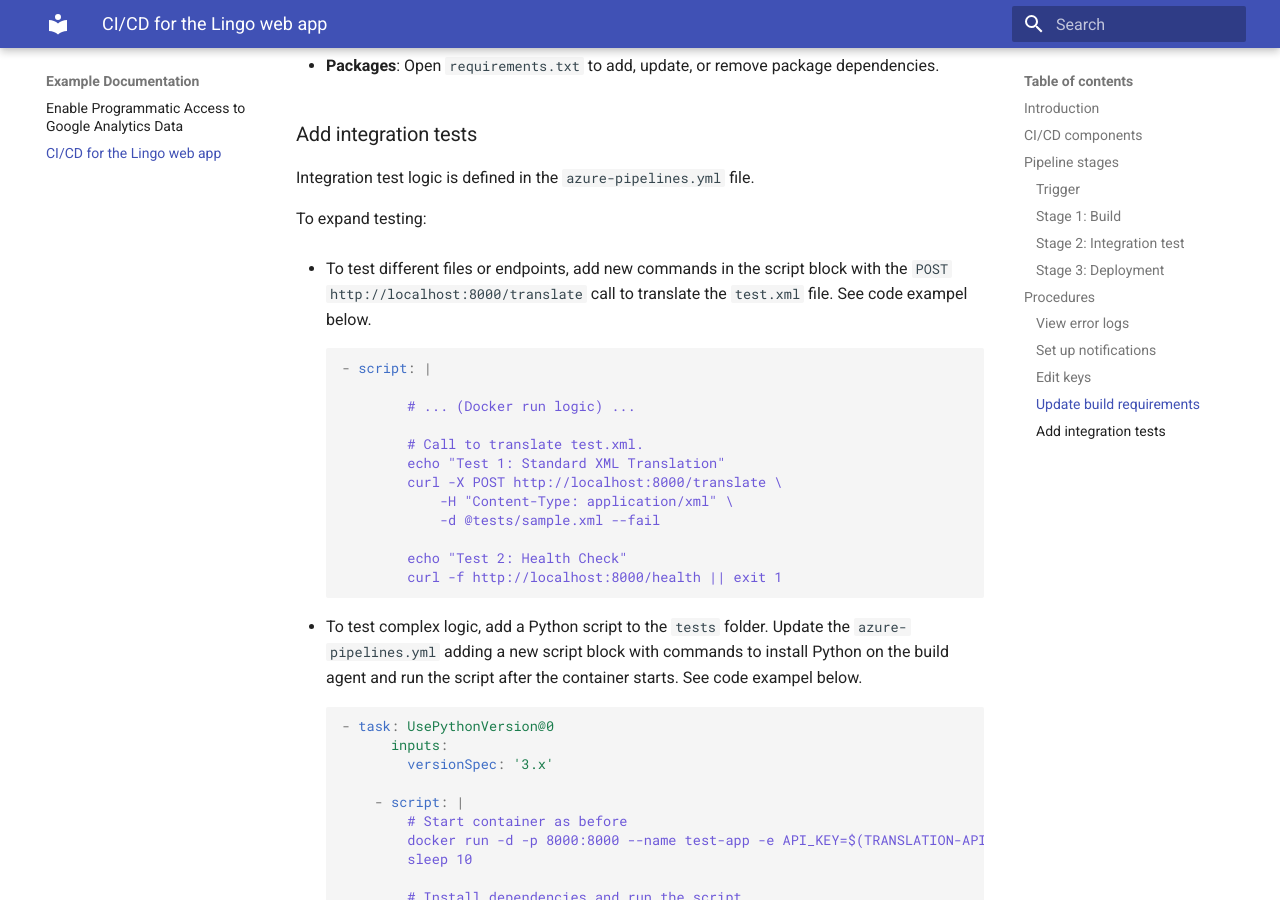
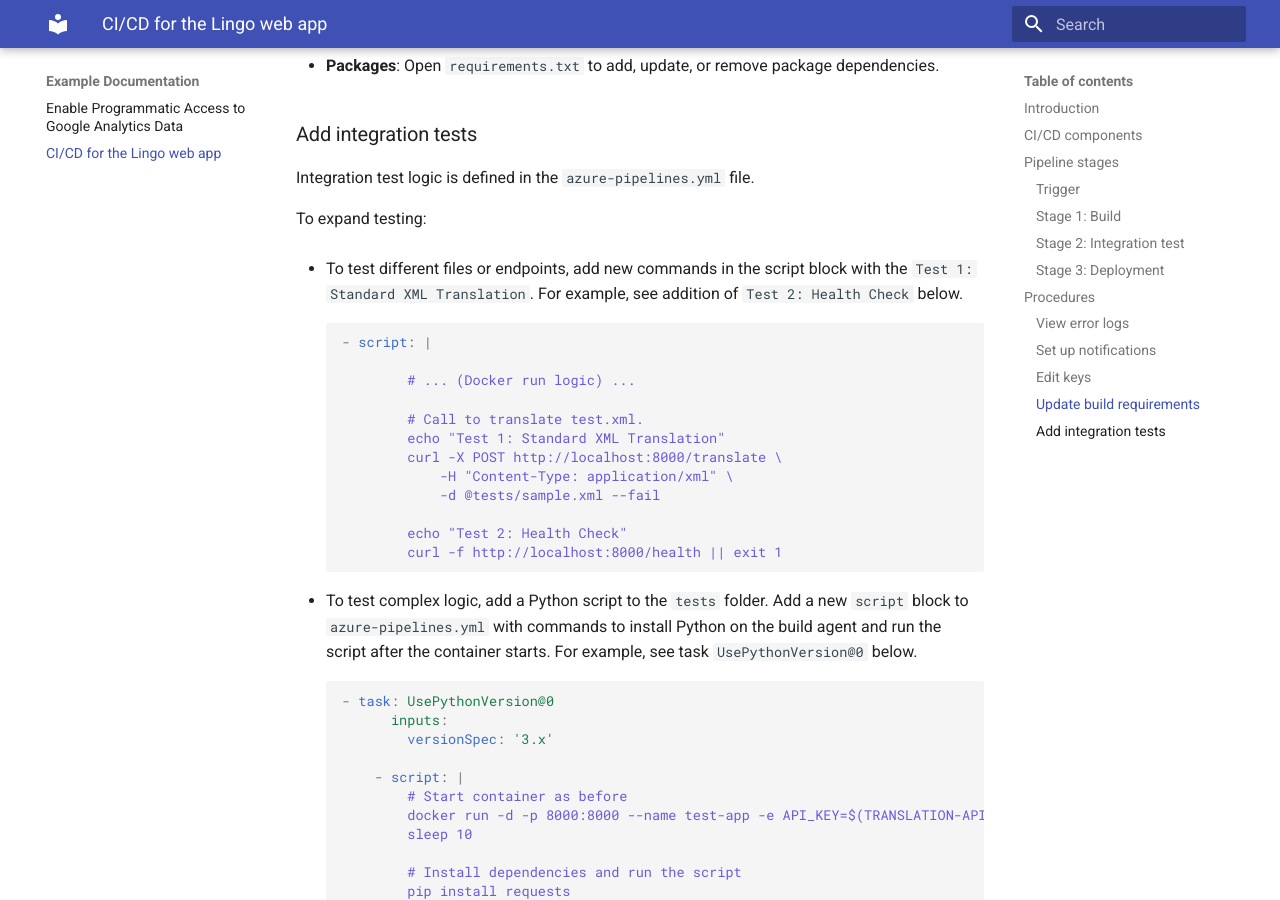
Before and after one commit to SannaBerg/docs-example, an MkDocs documentation site: the page built from docs/webb-app-ci-cd.md, in a window 1280 px wide and 900 px high, scrolled down 2436 px. Built offline with MkDocs 1.6.1 and Material for MkDocs 9.7.7, drawn with Linux system fonts in a browser that asks for light colours; some of the changed text lies outside the part shown.

Commit message:
Update testing instructions in CI/CD documentation
Clarified instructions for testing different files and complex logic in the CI/CD pipeline documentation.

````diff
--- a/docs/webb-app-ci-cd.md
+++ b/docs/webb-app-ci-cd.md
@@ -79,7 +79,7 @@
 
 To expand testing:
 
-- To test different files or endpoints, add new commands in the script block with the `POST http://localhost:8000/translate` call to translate the `test.xml` file. See code exampel below.
+- To test different files or endpoints, add new commands in the script block with the `Test 1: Standard XML Translation`. For example, see addition of `Test 2: Health Check` below.
 
      ```YML
      - script: |
@@ -96,7 +96,7 @@
              curl -f http://localhost:8000/health || exit 1
      ```
 
-- To test complex logic, add a Python script to the `tests` folder. Update the `azure-pipelines.yml` adding a new script block with commands to install Python on the build agent and run the script after the container starts. See code exampel below.
+- To test complex logic, add a Python script to the `tests` folder. Add a new `script` block to `azure-pipelines.yml` with commands to install Python on the build agent and run the script after the container starts. For example, see task `UsePythonVersion@0` below.
 
      ```YML
      - task: UsePythonVersion@0
````
Also changed, not shown: other parts of docs/webb-app-ci-cd.md (+1 -1 lines).
